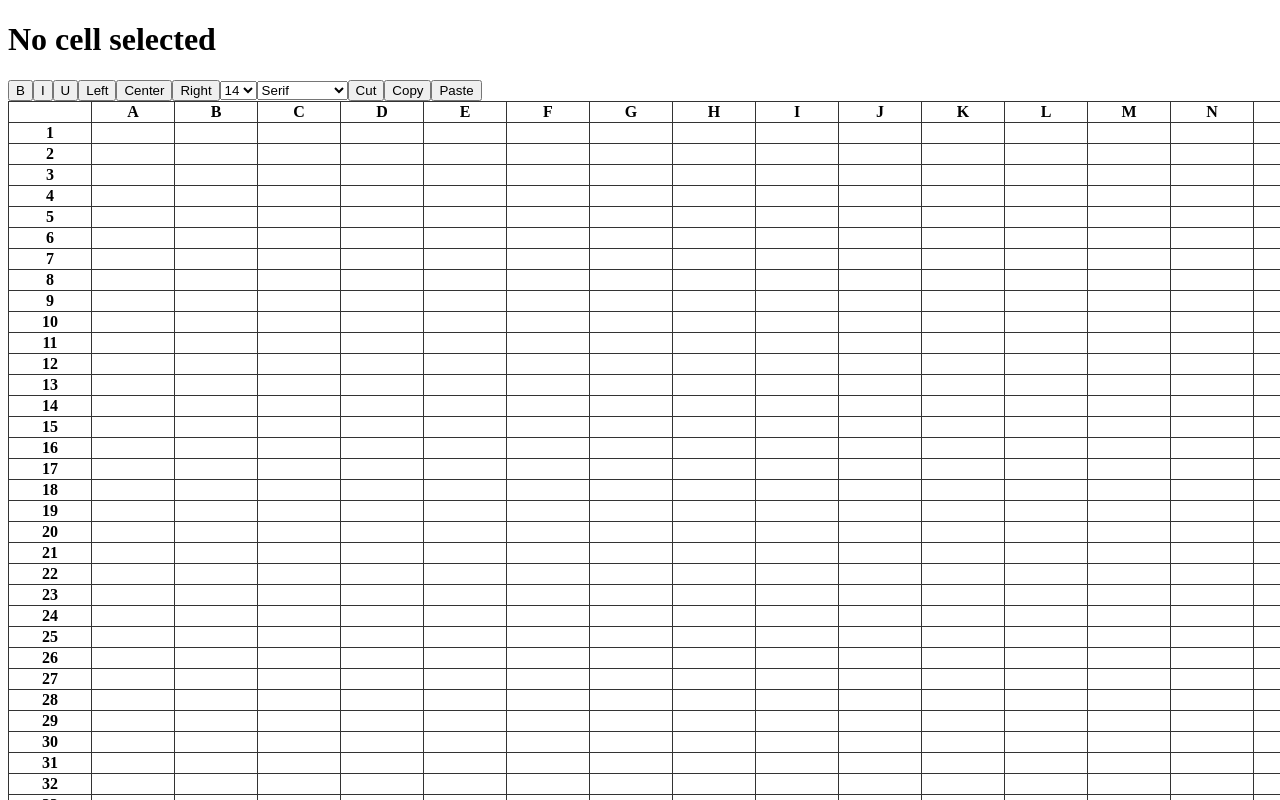
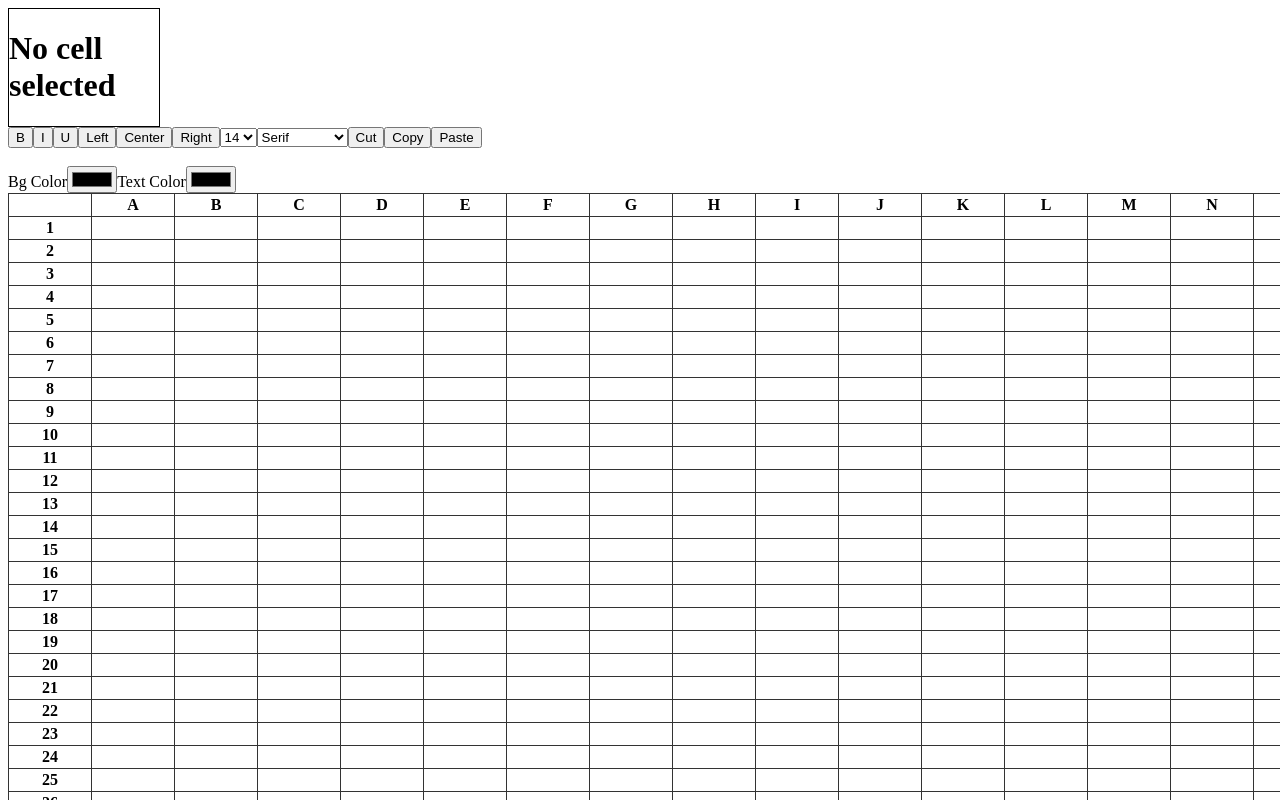
Before and after one commit to kiransais03/google-sheet, a plain HTML site: page index.html in a window 1280 px wide. Shown: the top 800 px of the page. Drawn offline with Linux system fonts and the light colour scheme.

Commit message:
2d matrix

```diff
--- a/index.html
+++ b/index.html
@@ -11,7 +11,9 @@
 <body>
     <table id="my-table">
         <thead>
-            <h1 id="current-cell">No cell selected</h1>
+            <div id="current-cell-div">
+                <h1 id="current-cell">No cell selected</h1>
+            </div>
             <button id="bold-btn">B</button>
             <button id="italics-btn">I</button>
             <button id="underline-btn">U</button>
@@ -34,6 +36,17 @@
             <button id="cut-button">Cut</button>
             <button id="copy-button">Copy</button>
             <button id="paste-button">Paste</button>
+            <br />
+            <br />
+            <!-- input for bg color -->
+            <lable for="bgColor">Bg Color</lable>
+            <input type="color" id="bgColor" />
+            <!-- .................. -->
+
+            <!-- input for text color -->
+            <lable for="textColor">Text Color</lable>
+            <input type="color" id="textColor" />
+            <!-- .................. -->
             <tr id="table-heading-row">
                 <!-- empty cell -->
                 <th></th>
--- a/script.js
+++ b/script.js
@@ -1,6 +1,11 @@
 // Table properties
 const theadRow = document.getElementById("table-heading-row");
 const tbody = document.getElementById("table-body");
+
+// constants
+const columns = 26;
+const rows = 100;
+
 //style buttons
 const boldButton = document.getElementById('bold-btn');
 const italicsButton = document.getElementById('italics-btn');
@@ -9,6 +14,7 @@ const underlineButton = document.getElementById('underline-btn');
 const leftAlign = document.getElementById('left-align');
 const centerAlign = document.getElementById('center-align');
 const rightAlign = document.getElementById('right-align');
+
 
 // Dropdown
 const fontSizeDropDown = document.getElementById('font-size');
@@ -19,11 +25,30 @@ const cutButton = document.getElementById('cut-button');
 const copyButton = document.getElementById('copy-button');
 const pasteButton = document.getElementById('paste-button');
 
+// color input
+const bgColorInput= document.getElementById('bgColor');
+const textColorInput = document.getElementById('textColor');
+
+// clipboard
 let currentCell;
 let cutCell = {};
-// constants
-const columns = 26;
-const rows = 100;
+
+// forming OuterArray
+let matrix = new Array(rows);
+for (let row = 0; row < rows; row++) {
+  // adding innerArrays
+  matrix[row] = new Array(columns);
+  for (col = 0; col < columns; col++) {
+    // fixing innerArrays to empty objects
+    matrix[row][col] = {};
+  }
+}
+
+// -> [
+  // [], // this is my 0th row -> it's storing cols
+  // []
+// ]
+
 
 for (let col = 0; col < columns; col++) {
     let th = document.createElement('th');
@@ -119,8 +144,49 @@ pasteButton.addEventListener("click", () => {
   }
 });
 
+// using input
+bgColorInput.addEventListener("input", () => {
+  currentCell.style.backgroundColor = bgColorInput.value;
+});
+
+// using change
+textColorInput.addEventListener('change',()=>{
+  currentCell.style.color = textColorInput.value;
+});
+
+
 function onFocusFn(event){
     // console.log(event);
     currentCell=event.target;
     document.getElementById('current-cell').innerText=currentCell.id;
 }
+
+// Row * Col
+// 101 * 27
+
+// whole table copy -> array of object
+// [
+  // {},{},
+  // {},{},
+  // {},{},
+// ]
+// A2 -> 1,0
+// 1*(number of cols) + 0 -> 2
+// row -> 1st -> 1*2 + 0th -> 2 // here 0th means colNumber
+// Col -> 0th
+
+// B3 -> row -> 2nd, col-> 1
+// rowIndex*(number of cols)+colindex
+// 2*2+1 ->5
+
+// whole table copy -> array of arrays of objects
+
+// [ -> outer array -> storing rows
+  // [{},{},{}], -> inner array -> storing cols
+  // [{},{},{}],
+  // [{},{},{}],
+  // [{},{},{}],
+// ]
+// 2dMatrix[1][0]
+// 2dMatrix[row][col]
+// rows-> number of arrays inside my main array
--- a/style.css
+++ b/style.css
@@ -15,8 +15,14 @@ td {
 
 tr{
     height: 20px;
+    line-height: 20px;
 }
 
 td:focus {
     outline: none;
 }
+
+#current-cell-div{
+    border: 1px solid black;
+    width: 150px;
+}
```
